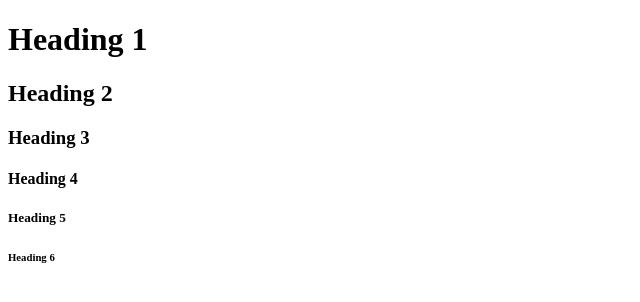
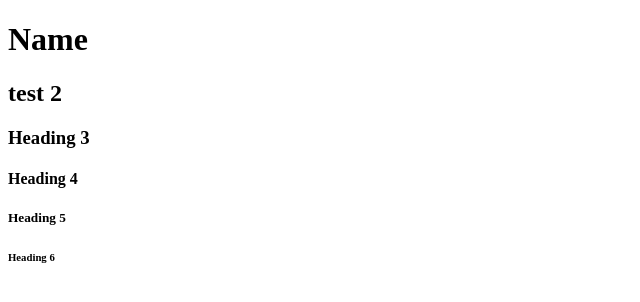
Before and after one commit to visarnik/docker-test, a plain HTML site: page index.html in a window 1280 px wide. Shown: the whole page, without its empty margins (0-640 px from the left). Drawn offline with Linux system fonts and the light colour scheme.

Commit message:
text change

```diff
--- a/index.html
+++ b/index.html
@@ -2,8 +2,8 @@
 <html>
 <body>
 
-<h1>Heading 1</h1>
-<h2>Heading 2</h2>
+<h1>Name</h1>
+<h2>test 2</h2>
 <h3>Heading 3</h3>
 <h4>Heading 4</h4>
 <h5>Heading 5</h5>
```
